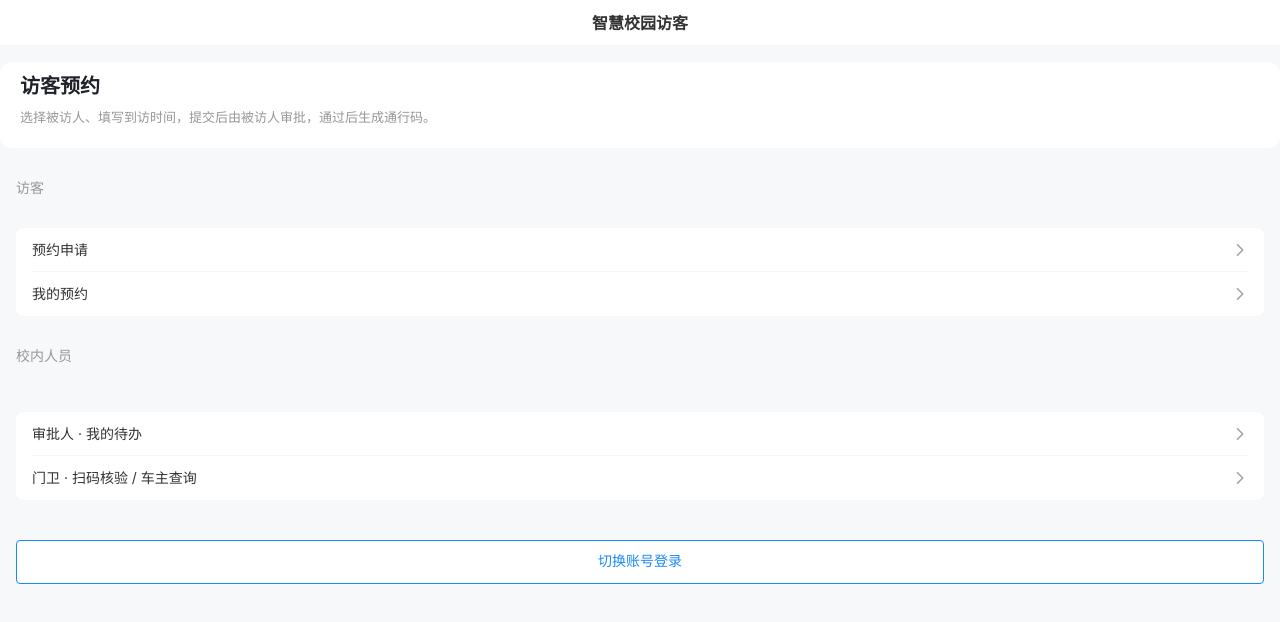
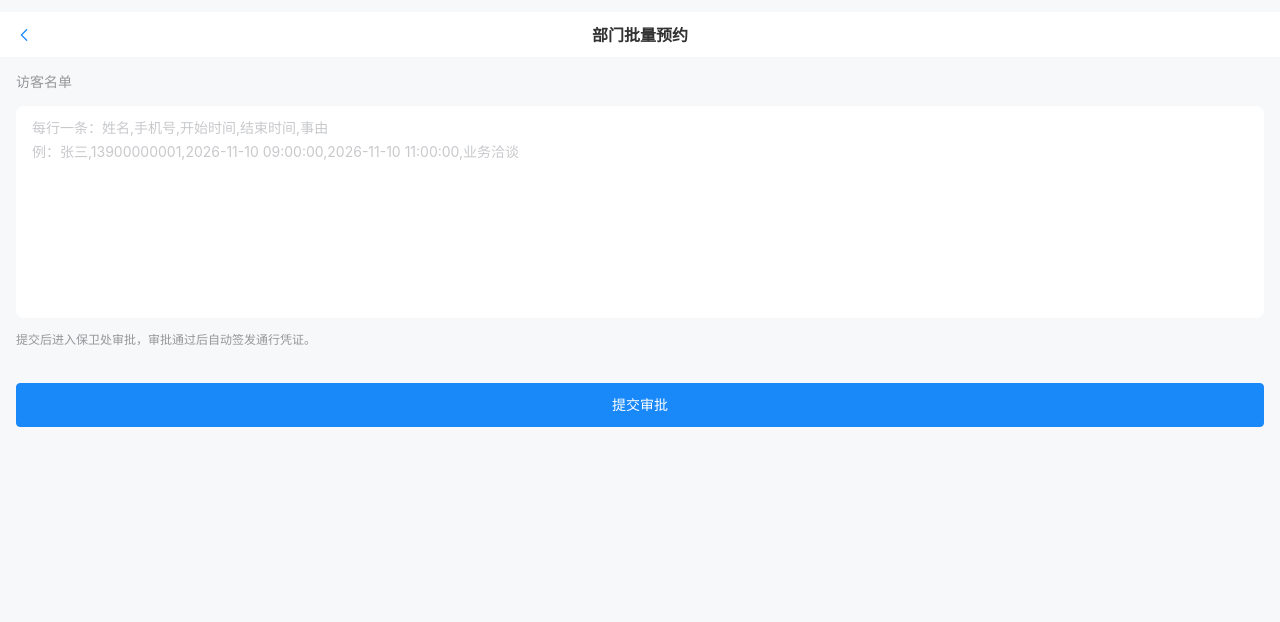
Before and after one commit to xingruyu111/visitor-manage-system, a Vue app in the folder frontend-h5/: page /d/batch in a window 1280 px wide. Before the commit this address led to /v/home. Shown: the top 622 px of the page. Built offline with nearby package versions, Linux system fonts and the light colour scheme; no server answers.

Commit message:
feat(h5): 部门批量预约入口（保卫处审批）

```diff
--- a/frontend-h5/src/router/index.ts
+++ b/frontend-h5/src/router/index.ts
@@ -15,6 +15,12 @@ const router = createRouter({
       name: 'VisitorApply',
       component: () => import('@/views/visitor/ApplyView.vue'),
       meta: { title: '访客预约' },
+    },
+    {
+      path: '/d/batch',
+      name: 'DeptBatch',
+      component: () => import('@/views/dept/BatchApplyView.vue'),
+      meta: { title: '部门批量预约' },
     },
     {
       path: '/a/tasks',
--- /dev/null
+++ b/frontend-h5/src/views/dept/BatchApplyView.vue
@@ -0,0 +1,76 @@
+<template>
+  <div class="page">
+    <van-nav-bar title="部门批量预约" left-arrow @click-left="$router.back()" />
+
+    <van-cell-group inset title="访客名单">
+      <van-field
+        v-model="text"
+        type="textarea"
+        rows="8"
+        autosize
+        placeholder="每行一条：姓名,手机号,开始时间,结束时间,事由&#10;例：张三,13900000001,2026-11-10 09:00:00,2026-11-10 11:00:00,业务洽谈"
+      />
+    </van-cell-group>
+
+    <p class="hint">提交后进入保卫处审批，审批通过后自动签发通行凭证。</p>
+
+    <div class="actions">
+      <van-button block type="primary" :loading="submitting" @click="submit">提交审批</van-button>
+    </div>
+  </div>
+</template>
+
+<script setup lang="ts">
+import { ref } from 'vue'
+import { useRouter } from 'vue-router'
+import { showToast } from 'vant'
+import { http } from '@/api/request'
+
+const router = useRouter()
+const text = ref('')
+const submitting = ref(false)
+
+async function submit() {
+  const items = text.value
+    .split('\n')
+    .map((line) => line.trim())
+    .filter(Boolean)
+    .map((line) => {
+      const [name, phone, expectedTime, leaveTime, visitPurpose] = line.split(',').map((part) => part.trim())
+      return { name, phone, expectedTime, leaveTime, visitPurpose }
+    })
+
+  if (items.length === 0) {
+    showToast('请至少填写一行')
+    return
+  }
+
+  submitting.value = true
+  try {
+    const result = await http.post<{ created: number }>('/web/dept/visitor-records/batch', { items })
+    showToast(`已提交 ${result.created} 条，等待保卫处审批`)
+    text.value = ''
+    router.replace('/v/home')
+  } catch (e) {
+    showToast(e instanceof Error ? e.message : '提交失败')
+  } finally {
+    submitting.value = false
+  }
+}
+</script>
+
+<style scoped>
+.page {
+  min-height: 100vh;
+  background: #f7f8fa;
+  padding: 12px 0 24px;
+}
+.hint {
+  margin: 12px 16px;
+  color: #969799;
+  font-size: 12px;
+}
+.actions {
+  margin: 24px 16px;
+}
+</style>
--- a/frontend-h5/src/views/visitor/HomeView.vue
+++ b/frontend-h5/src/views/visitor/HomeView.vue
@@ -15,6 +15,7 @@
 
       <van-cell-group inset title="校内人员" class="group">
         <van-cell title="审批人 · 我的待办" is-link to="/a/tasks" />
+        <van-cell title="部门经办人 · 批量预约" is-link to="/d/batch" />
         <van-cell title="门卫 · 扫码核验 / 车主查询" is-link to="/g/verify" />
       </van-cell-group>
 
```
